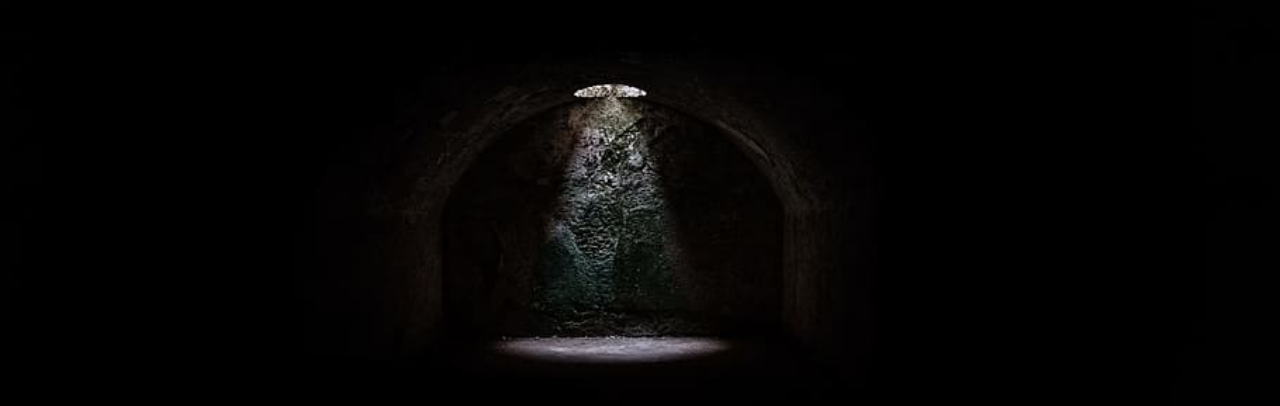
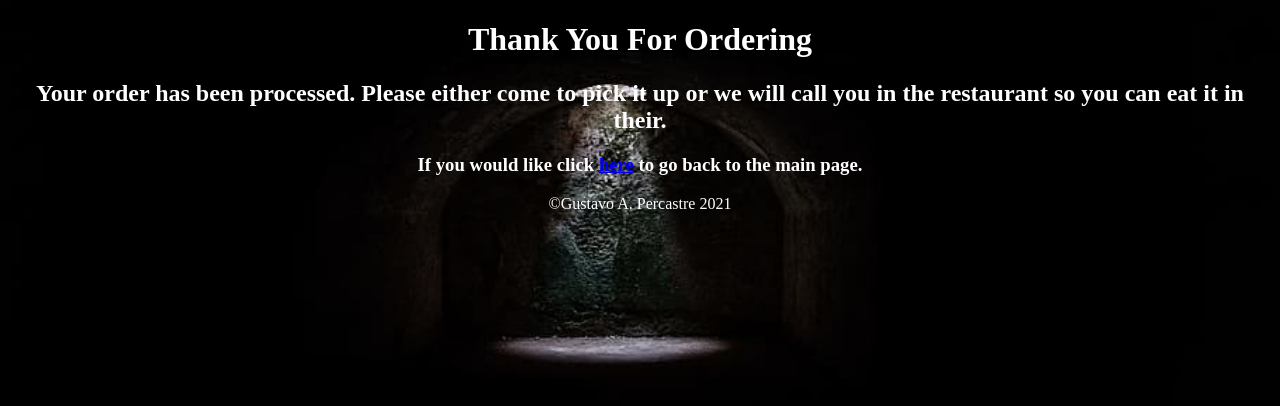
Before and after one commit to GustavoPercastre/Assignment-5, a plain HTML site: page complete-order.html in a window 1280 px wide. Drawn offline with Linux system fonts and the light colour scheme.

Commit message:
Added a Completed Order Page while also adding content to that page.

```diff
--- a/complete-order.html
+++ b/complete-order.html
@@ -4,11 +4,14 @@
     <meta charset="UTF-8">
     <meta http-equiv="X-UA-Compatible" content="IE=edge">
     <meta name="viewport" content="width=device-width, initial-scale=1.0">
-    <title>Document</title>
+    <title>Complete Order</title>
     <link rel="stylesheet" href="main.css">
     <link rel="icon" href="Images/favicon.ico">
 </head>
 <body>
-
+    <h1>Thank You For Ordering</h1>
+    <h2>Your order has been processed. Please either come to pick it up or we will call you in the restaurant so you can eat it in their.</h2>
+    <h3>If you would like click <a href="index.html">here</a> to go back to the main page.</h3>
+    <p>&copy;Gustavo A. Percastre 2021</p>
 </body>
 </html>
```
